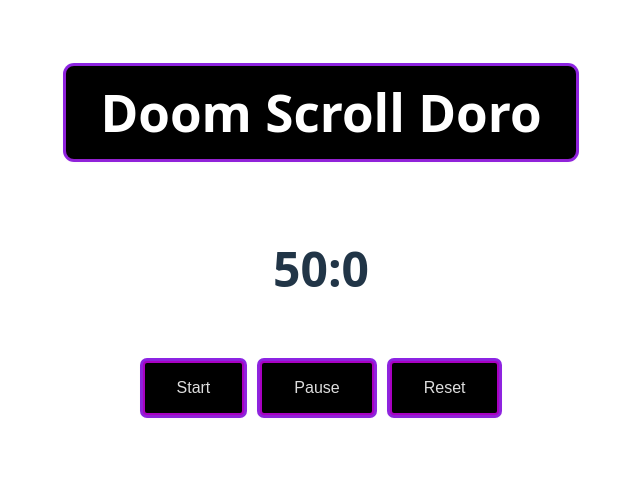
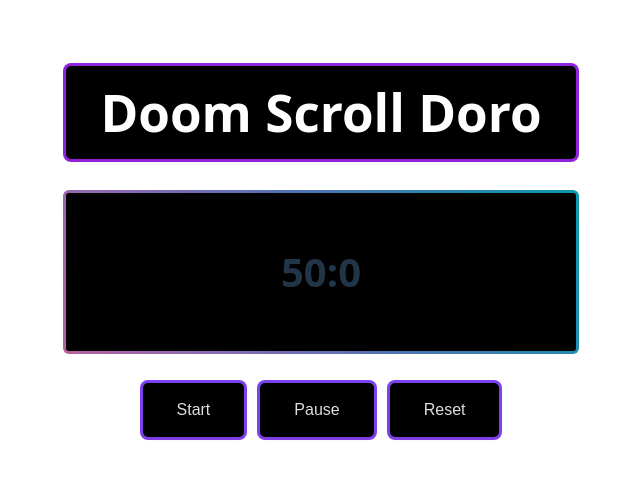
Before and after one commit to smallnumbers0/studydoro, a React (Vite) app: page / in a window 1280 px wide. Shown: the top 478 px of the page, without its empty margins (319-959 px from the left). Built offline with nearby package versions, Linux system fonts and the light colour scheme.

Commit message:
style timer display with animated border

```diff
--- a/src/components/Buttons.css
+++ b/src/components/Buttons.css
@@ -1,25 +1,25 @@
-button {
-  background-color: #000000;
-  color: rgba(255, 255, 255, 0.87);
-  border: 2px solid #a800c2;
-  font-size: 1em;
-  box-shadow: rgba(226, 5, 5, 0.16) 0px 1px 4px,
-    rgb(140, 37, 230) 0px 0px 0px 3px;
-  padding: 1em 2em;
-  border-radius: 4px;
-  cursor: pointer;
-}
-
 .button-container {
-  margin-top: 1rem;
+  margin-top: 2rem;
   display: flex;
   justify-content: center;
   gap: 1rem;
 }
 
+button {
+  background-color: #000000;
+  color: rgba(255, 255, 255, 0.87);
+  border: 2px solid #000000;
+  font-size: 1em;
+  box-shadow: rgba(226, 5, 5, 0.16) 0px 1px 4px,
+    #7b42f5 0px 0px 0px 3px;
+  padding: 1em 2em;
+  border-radius: 5px;
+  cursor: pointer;
+}
+
 button:hover {
-  background-color: #20e6ae;
-  border: 2px solid #a800c2;
+  background-color: #07b39b;
+  border: 2px solid #7b42f5;
   transition: 0.3s ease-in-out;
   color: black;
 }
--- a/src/components/Timer.css
+++ b/src/components/Timer.css
@@ -1,11 +1,45 @@
+.timer {
+  font-size: 2.5rem;
+  font-weight: bold;
+  padding: 1rem;
+}
+
+/* gradient border animation credit: https://codepen.io/mike-schultz/pen/NgQvGO */
+
 .timer-container {
   display: flex;
   flex-direction: column;
   align-items: center;
   justify-content: center;
+  --borderWidth: 3px;
+  background: #000000;
+  position: relative;
+  border-radius: var(--borderWidth);
 }
 
-.timer {
-  font-size: 48px;
-  font-weight: bold;
+.timer-container:after {
+  content: '';
+  position: absolute;
+  top: calc(-1 * var(--borderWidth));
+  left: calc(-1 * var(--borderWidth));
+  height: calc(100% + var(--borderWidth) * 2);
+  width: calc(100% + var(--borderWidth) * 2);
+  background: linear-gradient(60deg, #f79533, #f37055, #ef4e7b, #a166ab, #5073b8, #1098ad, #07b39b, #6fba82);
+  border-radius: calc(2 * var(--borderWidth));
+  z-index: -1;
+  animation: animatedgradient 3s ease alternate infinite;
+  background-size: 300% 300%;
 }
+
+
+@keyframes animatedgradient {
+	0% {
+		background-position: 0% 50%;
+	}
+	50% {
+		background-position: 100% 50%;
+	}
+	100% {
+		background-position: 0% 50%;
+	}
+}
--- a/src/index.css
+++ b/src/index.css
@@ -5,7 +5,7 @@
 
   color-scheme: light dark;
   color: rgba(255, 255, 255, 0.87);
-  background-color: #242424;
+  background-color: #000000;
 
   font-synthesis: none;
   text-rendering: optimizeLegibility;
@@ -31,7 +31,7 @@ h1 {
   box-shadow: rgba(226, 5, 5, 0.16) 0px 1px 4px,
     rgb(140, 37, 230) 0px 0px 0px 3px;
   border: 2px solid #000000;
-  border-radius: 8px;
+  border-radius: 5px;
   padding: 1rem 2rem;
 }
 
```
